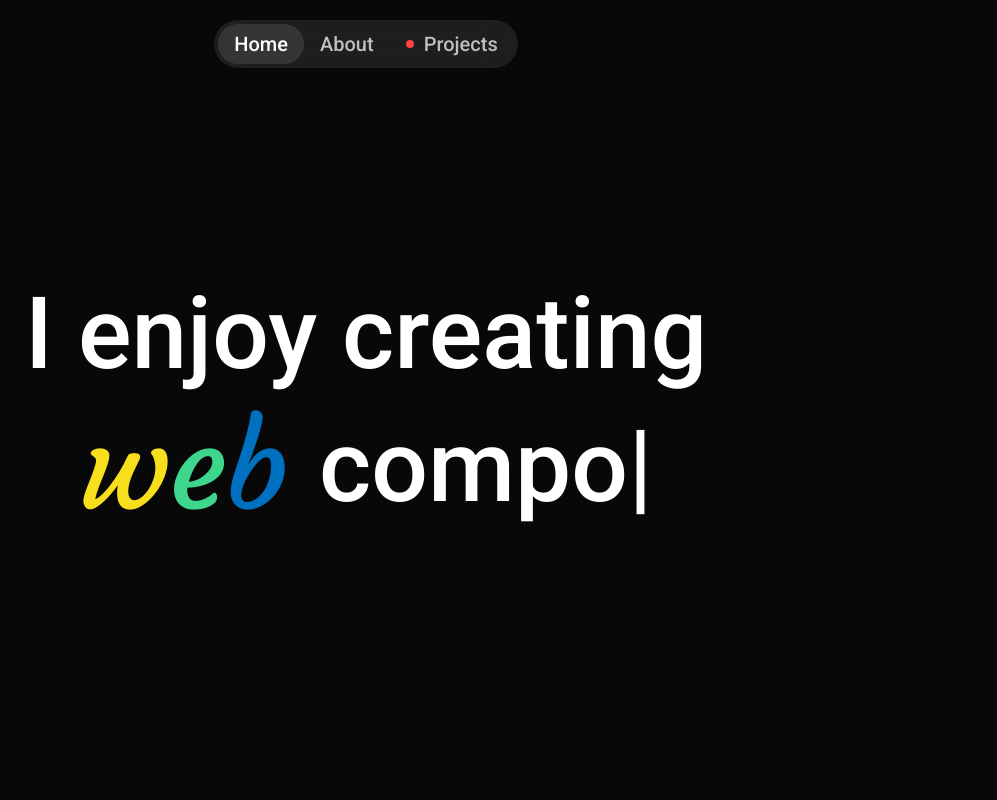
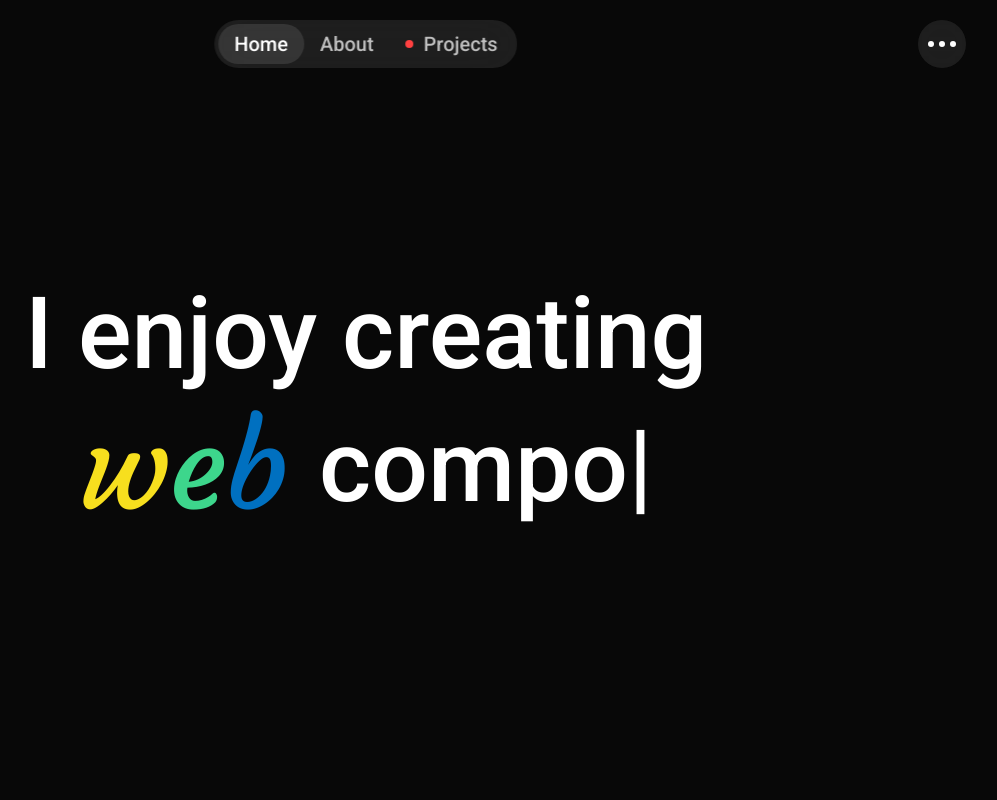
Before and after one commit to RodionGimranov/personal-site, a Vue app: page /About#/Home in a window 1280 px wide. Shown: the top 800 px of the page, without its empty margins (274-1271 px from the left). Built offline with nearby package versions, Linux system fonts and the light colour scheme.

Commit message:
Import new ActionMenu component

```diff
--- a/src/components/Header.vue
+++ b/src/components/Header.vue
@@ -25,12 +25,15 @@
             </router-link>
             <span class="header_btn_bg" :style="bgStyle"></span>
         </nav>
+        <ActionMenu />
     </header>
 </template>
 
 <script setup>
 import { ref, computed, watch } from "vue";
 import { useRoute, useRouter } from "vue-router";
+
+import ActionMenu from "./ActionMenu.vue";
 
 const route = useRoute();
 const router = useRouter();
@@ -74,15 +77,18 @@ watch(route, (newRoute) => {
 
     z-index: 9999;
     display: flex;
-    justify-content: center;
+    justify-content: flex-end;
     align-items: flex-start;
 }
 
 .header_menu {
+    position: absolute;
+    left: 50%;
     padding: 4px;
     border-radius: 100px;
+    background: $header_bg;
+    transform: translateX(-50%);
     backdrop-filter: blur(20px);
-    background: $header_bg;
 
     display: flex;
     flex-direction: row;
```
